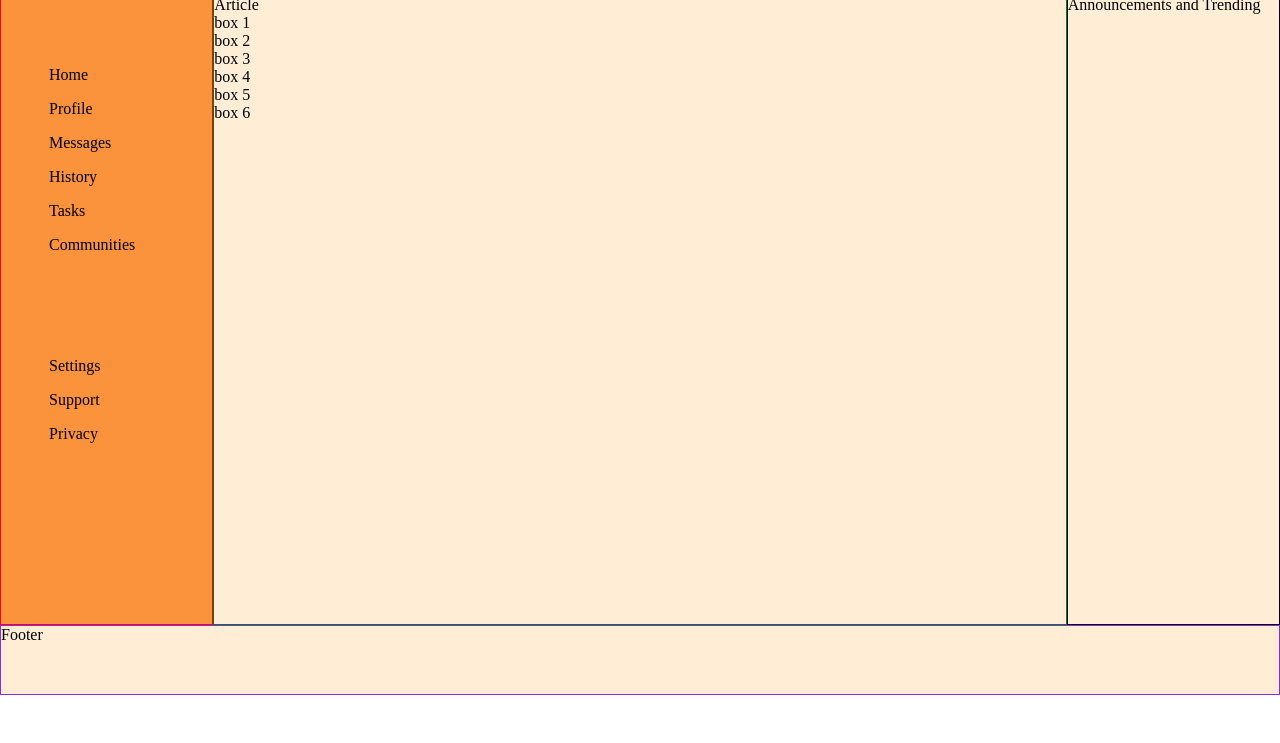
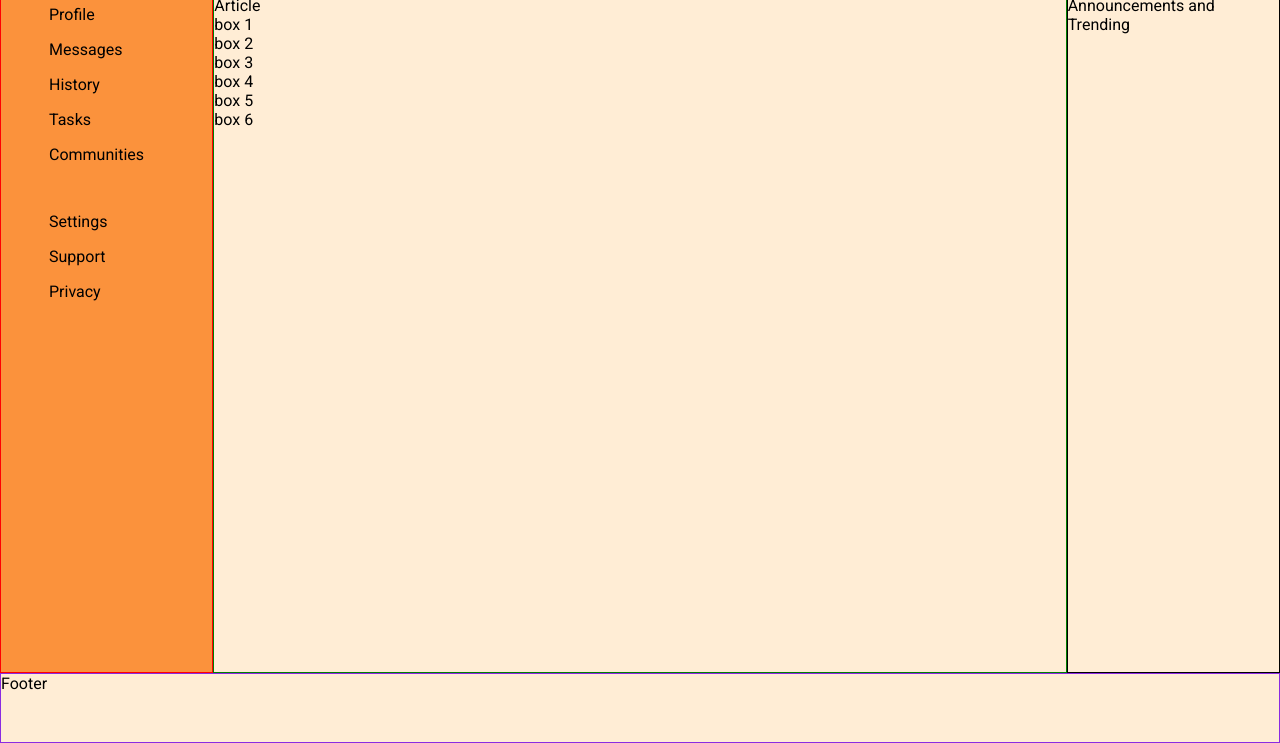
Before and after one commit to Looch8/admin-dashboard, a plain HTML site: page index.html in a window 1280 px wide. Shown: the part 105-848 px from the top of the page. Before the commit the page ends 800 px from the top, so only its background shows below. Drawn offline with Linux system fonts and the light colour scheme.

Commit message:
list style complete

```diff
--- a/index.html
+++ b/index.html
@@ -5,6 +5,14 @@
 		<meta name="viewport" content="width=device-width, initial-scale=1.0" />
 		<title>Admin Dashboard</title>
 		<link rel="stylesheet" href="style.css" />
+
+		<!-- Imported font -->
+		<link rel="preconnect" href="https://fonts.googleapis.com" />
+		<link rel="preconnect" href="https://fonts.gstatic.com" crossorigin />
+		<link
+			href="https://fonts.googleapis.com/css2?family=Roboto&display=swap"
+			rel="stylesheet"
+		/>
 	</head>
 	<body>
 		<main>
--- a/style.css
+++ b/style.css
@@ -2,7 +2,7 @@ body,
 html {
 	height: 100vh;
 	margin: 0;
-	font-family: ;
+	font-family: "Roboto", sans-serif;
 }
 
 main {
@@ -38,7 +38,7 @@ nav {
 	grid-row-start: 1;
 	display: grid;
 	grid-template-columns: 1fr;
-	grid-template-rows: 0.5fr 1fr 1fr;
+	grid-template-rows: 50px 1fr 2fr;
 }
 
 nav > ul > li {
```
